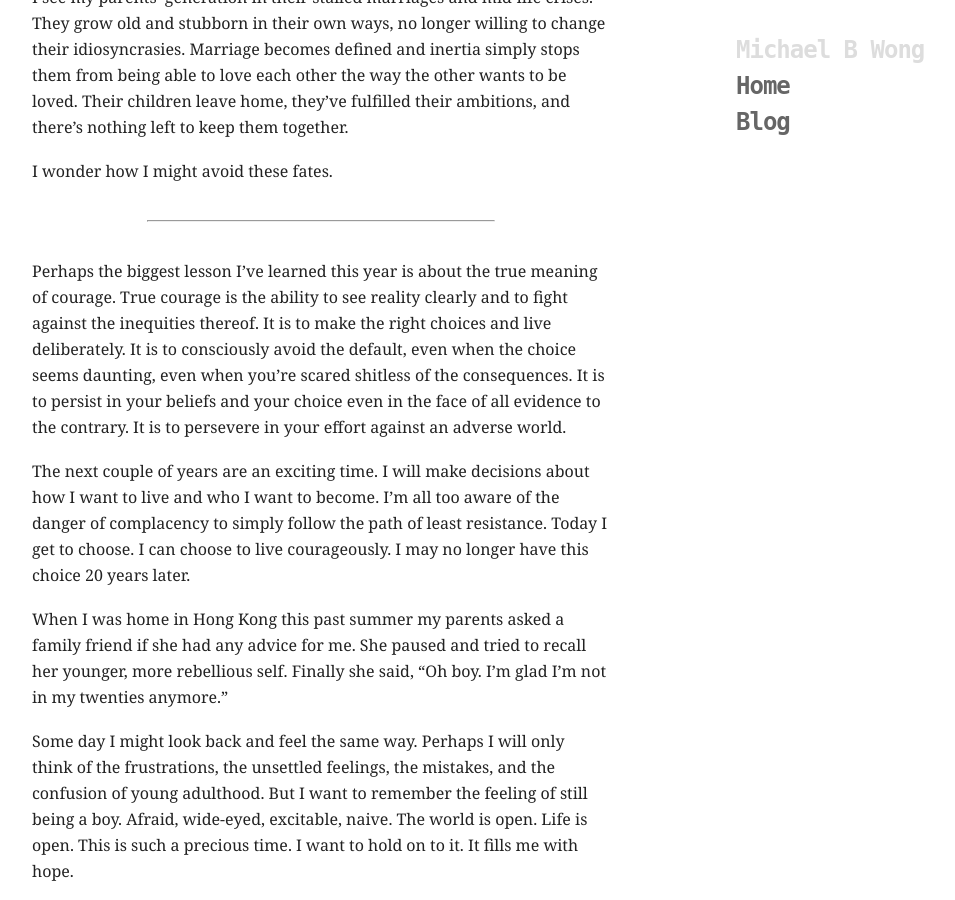
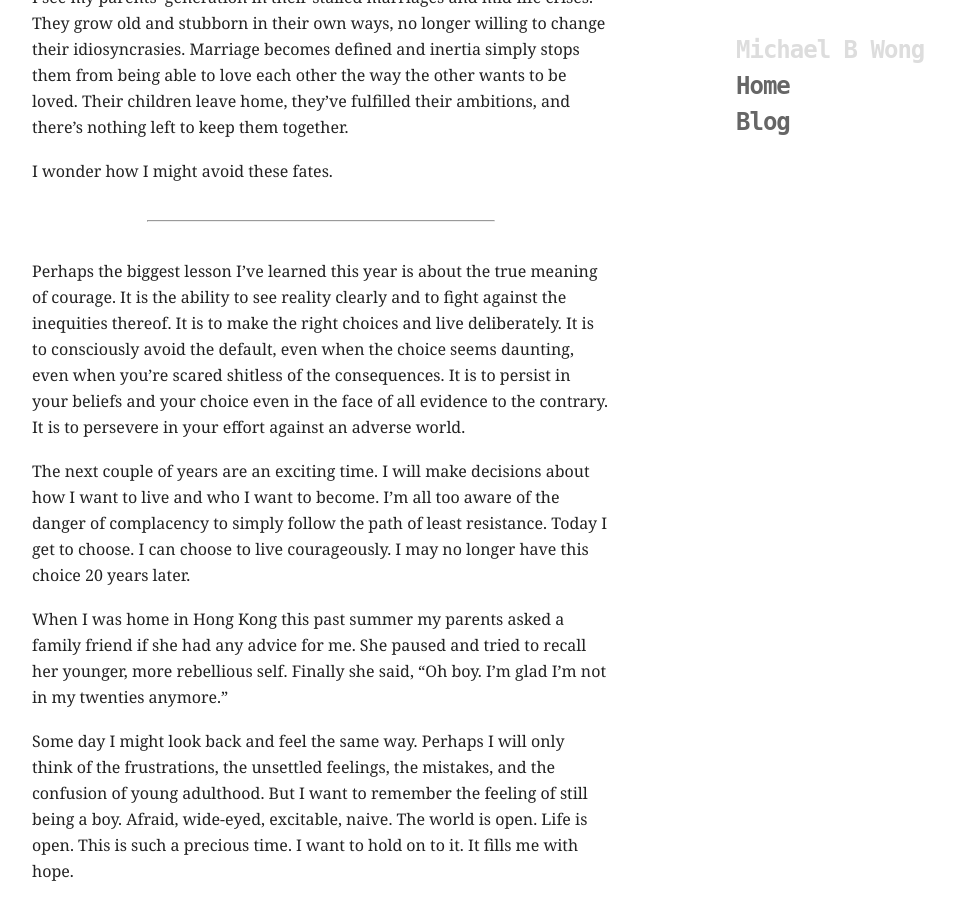
Before and after one commit to mbwong/mbwong.github.com, a Jekyll site: the page built from _posts/2012-11-11-turning-23.md, in a window 1280 px wide and 900 px high, scrolled down 2552 px. Shown: the whole window, without its empty margins (160-1115 px from the left). Built offline with Jekyll 4.4.1, drawn with Linux system fonts in a browser that asks for light colours.

Commit message:
Update _posts/2012-11-11-turning-23.md

```diff
--- a/_posts/2012-11-11-turning-23.md
+++ b/_posts/2012-11-11-turning-23.md
@@ -48,7 +48,7 @@
 
 * * *
 
-Perhaps the biggest lesson I've learned this year is about the true meaning of courage. True courage is the ability to see reality clearly and to fight against the inequities thereof. It is to make the right choices and live deliberately. It is to consciously avoid the default, even when the choice seems daunting, even when you're scared shitless of the consequences. It is to persist in your beliefs and your choice even in the face of all evidence to the contrary. It is to persevere in your effort against an adverse world.
+Perhaps the biggest lesson I've learned this year is about the true meaning of courage. It is the ability to see reality clearly and to fight against the inequities thereof. It is to make the right choices and live deliberately. It is to consciously avoid the default, even when the choice seems daunting, even when you're scared shitless of the consequences. It is to persist in your beliefs and your choice even in the face of all evidence to the contrary. It is to persevere in your effort against an adverse world.
 
 The next couple of years are an exciting time. I will make decisions about how I want to live and who I want to become. I'm all too aware of the danger of complacency to simply follow the path of least resistance. Today I get to choose. I can choose to live courageously. I may no longer have this choice 20 years later.
 
```
